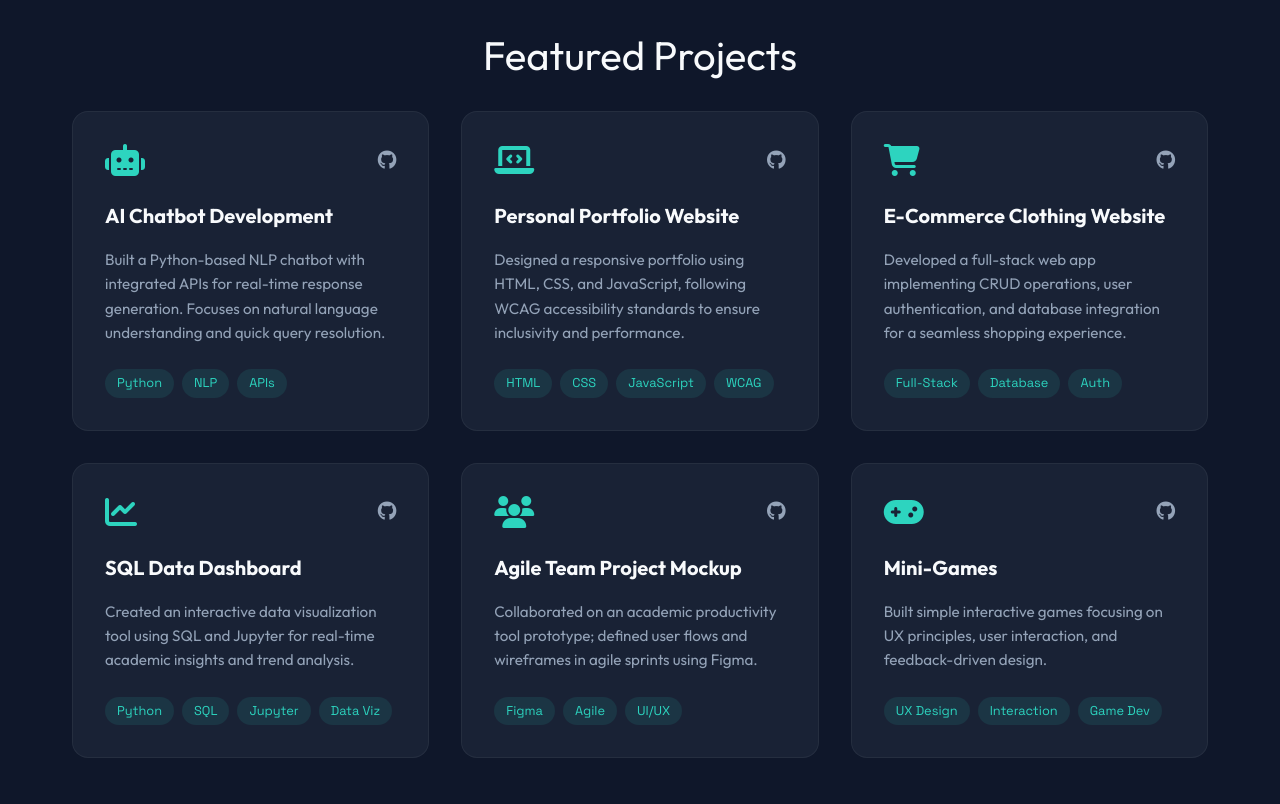
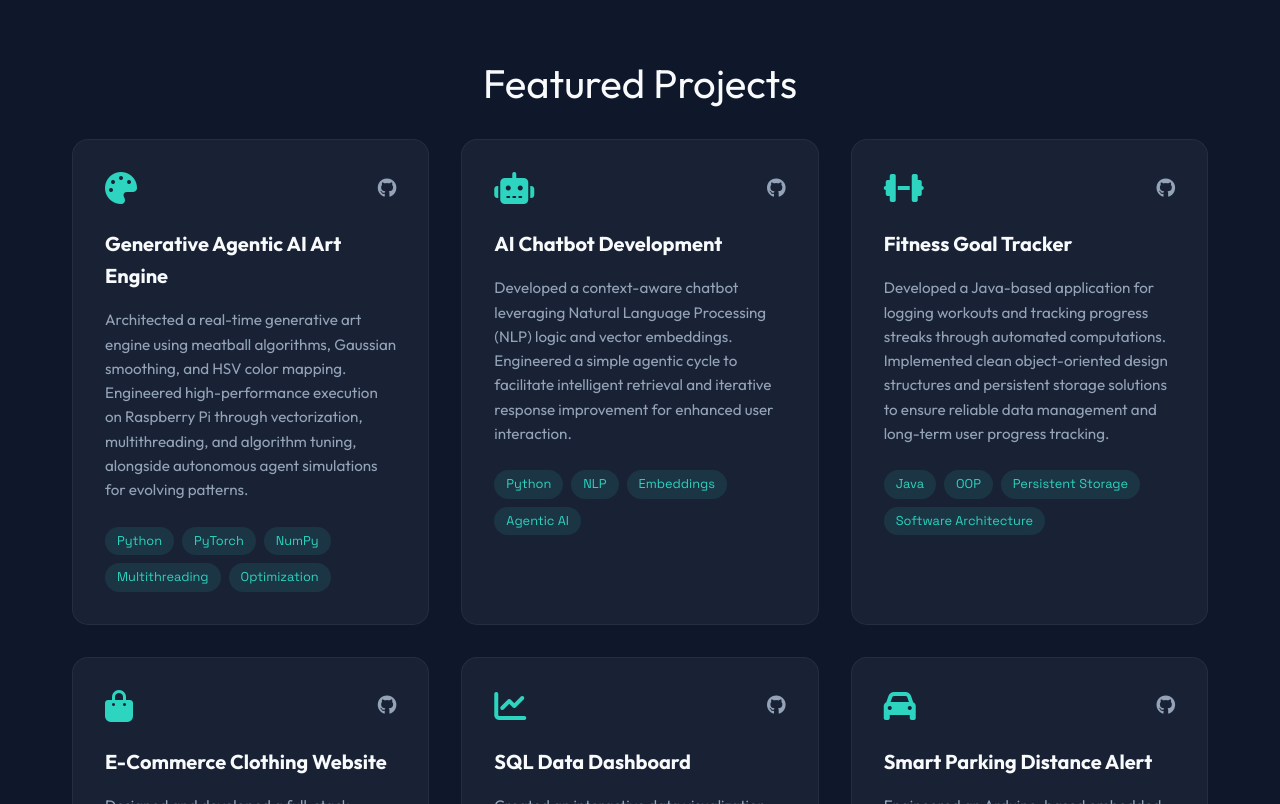
Before and after one commit to Caromel15/CarolynMariaBiju, a plain HTML site: page index.html in a window 1280 px wide. Shown: the part 2680-3484 px from the top of the page. Drawn offline with Linux system fonts and the light colour scheme.

Commit message:
Update portfolio with Agentic AI project and IT Analyst experience

```diff
--- a/index.html
+++ b/index.html
@@ -84,17 +84,16 @@
             <div class="about-content">
                 <div class="about-text">
                     <p>
-                        I am currently pursuing a <strong>Bachelor of Science in Computer Science and Engineering
-                            Technology</strong> at <strong>The University of Toledo</strong>, expecting to graduate in
-                        December 2025.
-                        With a GPA of <strong>3.2/4.0</strong> and a spot on the Dean's List, I am dedicated to academic
+                        I am a recent <strong>Bachelor of Science in Computer Science and Engineering
+                            Technology </strong>graduate from <strong>The University of Toledo.</strong>
+                        With a GPA of <strong>3.2/4.0</strong> and multiple acheivements on the Dean's List, I am dedicated to academic
                         excellence and practical application.
                     </p>
                     <p>
-                        My journey involves hands-on experience as a <strong>Student IT Technician</strong>, where I
-                        resolve complex technical issues and optimize systems.
-                        I thrive in collaborative environments, having led projects in <strong>Alpha Kappa Psi</strong>
-                        and organized events for <strong>Phi Sigma Rho</strong>.
+                        My journey involves hands-on experience as a <strong>IT Analyst</strong>, where I resolve complex technical issues and optimize systems.
+
+                        I bridge the gap between <strong>high-performance</strong> engineering and strategic <strong>leadership</strong>,
+                        whether I am architecting real-time <strong>Agentic AI</strong> engines or spearheading professional development and cross-functional collaboration within my organizations.
                     </p>
                     <div class="stats-grid">
                         <div class="stat-item">
@@ -124,7 +123,7 @@
                     <div class="timeline-dot"></div>
                     <div class="timeline-date">Jan 2023 – Present</div>
                     <div class="timeline-content">
-                        <h3>Student IT Technician</h3>
+                        <h3>IT Analyst</h3>
                         <h4>The University of Toledo</h4>
                         <ul>
                             <li>Supported web and data systems used by multiple university departments, ensuring uptime
@@ -144,7 +143,7 @@
                     <div class="timeline-dot"></div>
                     <div class="timeline-date">Sept 2022 – Dec 2022</div>
                     <div class="timeline-content">
-                        <h3>Operations Assistant</h3>
+                        <h3>Operations Associate</h3>
                         <h4>The University of Toledo</h4>
                         <ul>
                             <li>Demonstrated strong team collaboration and communication skills, contributing to
@@ -162,7 +161,7 @@
                     <div class="timeline-dot"></div>
                     <div class="timeline-date">Sept 2021 – May 2022</div>
                     <div class="timeline-content">
-                        <h3>Student Caller</h3>
+                        <h3>Client Outreach Representative</h3>
                         <h4>The University of Toledo</h4>
                         <ul>
                             <li>Engaged with 120–150 individuals daily, showcasing excellent interpersonal and
@@ -186,18 +185,19 @@
                 <article class="project-card">
                     <div class="project-content">
                         <div class="project-header">
-                            <i class="fas fa-robot project-icon"></i>
+                            <i class="fas fa-palette project-icon"></i>
                             <div class="project-links">
                                 <a href="#" title="View Code"><i class="fab fa-github"></i></a>
                             </div>
                         </div>
-                        <h3>AI Chatbot Development</h3>
-                        <p>Built a Python-based NLP chatbot with integrated APIs for real-time response generation.
-                            Focuses on natural language understanding and quick query resolution.</p>
+                        <h3>Generative Agentic AI Art Engine</h3>
+                        <p>Architected a real-time generative art engine using meatball algorithms, Gaussian smoothing, and HSV color mapping. Engineered high-performance execution on Raspberry Pi through vectorization, multithreading, and algorithm tuning, alongside autonomous agent simulations for evolving patterns.</p>
                         <div class="project-tags">
                             <span>Python</span>
-                            <span>NLP</span>
-                            <span>APIs</span>
+                            <span>PyTorch</span>
+                            <span>NumPy</span>
+                            <span>Multithreading</span>
+                            <span>Optimization</span>
                         </div>
                     </div>
                 </article>
@@ -206,19 +206,38 @@
                 <article class="project-card">
                     <div class="project-content">
                         <div class="project-header">
-                            <i class="fas fa-laptop-code project-icon"></i>
+                            <i class="fas fa-robot project-icon"></i>
+                                <div class="project-links">
+                                    <a href="#" title="View Code"><i class="fab fa-github"></i></a>
+                                </div>
+                        </div>
+                    <h3>AI Chatbot Development</h3>
+                    <p>Developed a context-aware chatbot leveraging Natural Language Processing (NLP) logic and vector embeddings. Engineered a simple agentic cycle to facilitate intelligent retrieval and iterative response improvement for enhanced user interaction.</p>
+                    <div class="project-tags">
+                    <span>Python</span>
+                    <span>NLP</span>
+                    <span>Embeddings</span>
+                    <span>Agentic AI</span>
+                </div>
+                </div>
+            </article>
+
+                <!-- Project 2 -->
+                <article class="project-card">
+                    <div class="project-content">
+                        <div class="project-header">
+                            <i class="fas fa-dumbbell project-icon"></i>
                             <div class="project-links">
                                 <a href="#" title="View Code"><i class="fab fa-github"></i></a>
                             </div>
-                        </div>
-                        <h3>Personal Portfolio Website</h3>
-                        <p>Designed a responsive portfolio using HTML, CSS, and JavaScript, following WCAG accessibility
-                            standards to ensure inclusivity and performance.</p>
-                        <div class="project-tags">
-                            <span>HTML</span>
-                            <span>CSS</span>
-                            <span>JavaScript</span>
-                            <span>WCAG</span>
+                            </div>
+                            <h3>Fitness Goal Tracker</h3>
+                            <p>Developed a Java-based application for logging workouts and tracking progress streaks through automated computations. Implemented clean object-oriented design structures and persistent storage solutions to ensure reliable data management and long-term user progress tracking.</p>
+                            <div class="project-tags">
+                            <span>Java</span>
+                            <span>OOP</span>
+                            <span>Persistent Storage</span>
+                            <span>Software Architecture</span>
                         </div>
                     </div>
                 </article>
@@ -227,18 +246,18 @@
                 <article class="project-card">
                     <div class="project-content">
                         <div class="project-header">
-                            <i class="fas fa-shopping-cart project-icon"></i>
+                            <i class="fas fa-shopping-bag project-icon"></i>
                             <div class="project-links">
                                 <a href="#" title="View Code"><i class="fab fa-github"></i></a>
                             </div>
                         </div>
                         <h3>E-Commerce Clothing Website</h3>
-                        <p>Developed a full-stack web app implementing CRUD operations, user authentication, and
-                            database integration for a seamless shopping experience.</p>
+                        <p>Designed and developed a full-stack, database-driven web application featuring dynamic product listings, secure user authentication, and a functional shopping cart. Optimized back-end SQL queries to ensure high performance, data integrity, and seamless user experiences.</p>
                         <div class="project-tags">
+                            <span>HTML5/CSS3</span>
+                            <span>JavaScript</span>
+                            <span>MySQL</span>
                             <span>Full-Stack</span>
-                            <span>Database</span>
-                            <span>Auth</span>
                         </div>
                     </div>
                 </article>
@@ -253,8 +272,10 @@
                             </div>
                         </div>
                         <h3>SQL Data Dashboard</h3>
-                        <p>Created an interactive data visualization tool using SQL and Jupyter for real-time academic
-                            insights and trend analysis.</p>
+                        <p>
+                            Created an interactive data visualization tool using SQL and Jupyter for real-time academic
+                            insights and trend analysis.
+                        </p>
                         <div class="project-tags">
                             <span>Python</span>
                             <span>SQL</span>
@@ -268,41 +289,24 @@
                 <article class="project-card">
                     <div class="project-content">
                         <div class="project-header">
-                            <i class="fas fa-users project-icon"></i>
+                            <i class="fas fa-car project-icon"></i>
                             <div class="project-links">
                                 <a href="#" title="View Code"><i class="fab fa-github"></i></a>
                             </div>
                         </div>
-                        <h3>Agile Team Project Mockup</h3>
-                        <p>Collaborated on an academic productivity tool prototype; defined user flows and wireframes in
-                            agile sprints using Figma.</p>
+                        <h3>Smart Parking Distance Alert</h3>
+                        <p>Engineered an Arduino-based embedded system utilizing ultrasonic sensors for real-time distance detection. Implemented precise LED state logic and low-latency sensing algorithms to ensure minimal response time and reliable obstacle detection.</p>
                         <div class="project-tags">
-                            <span>Figma</span>
-                            <span>Agile</span>
-                            <span>UI/UX</span>
+                            <span>C</span>
+                            <span>Arduino</span>
+                            <span>Embedded Systems</span>
+                            <span>Real-Time Logic</span>
+                            <span>Sensors</span>
                         </div>
                     </div>
                 </article>
 
-                <!-- Project 6 -->
-                <article class="project-card">
-                    <div class="project-content">
-                        <div class="project-header">
-                            <i class="fas fa-gamepad project-icon"></i>
-                            <div class="project-links">
-                                <a href="#" title="View Code"><i class="fab fa-github"></i></a>
-                            </div>
-                        </div>
-                        <h3>Mini-Games</h3>
-                        <p>Built simple interactive games focusing on UX principles, user interaction, and
-                            feedback-driven design.</p>
-                        <div class="project-tags">
-                            <span>UX Design</span>
-                            <span>Interaction</span>
-                            <span>Game Dev</span>
-                        </div>
-                    </div>
-                </article>
+
             </div>
         </div>
     </section>
```
